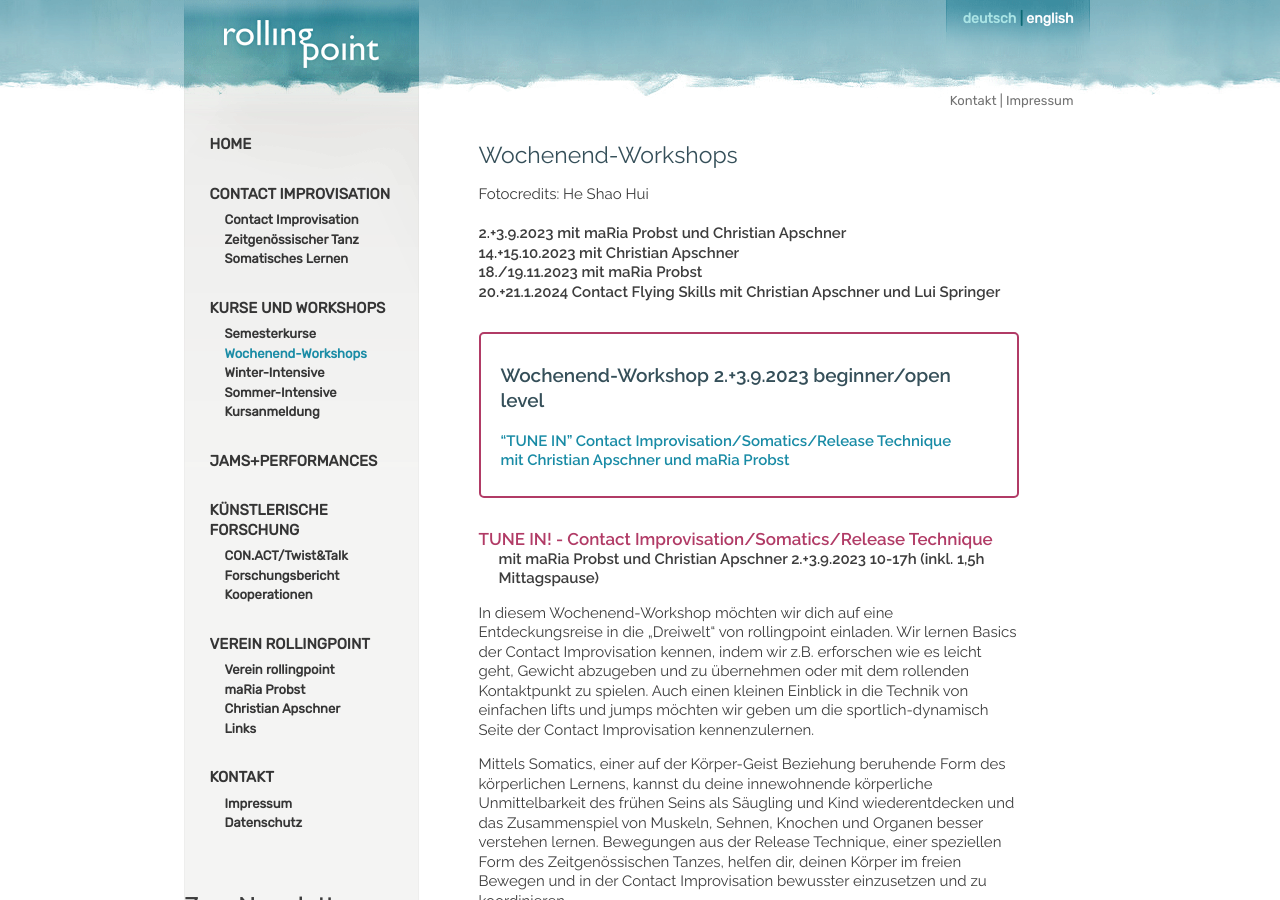
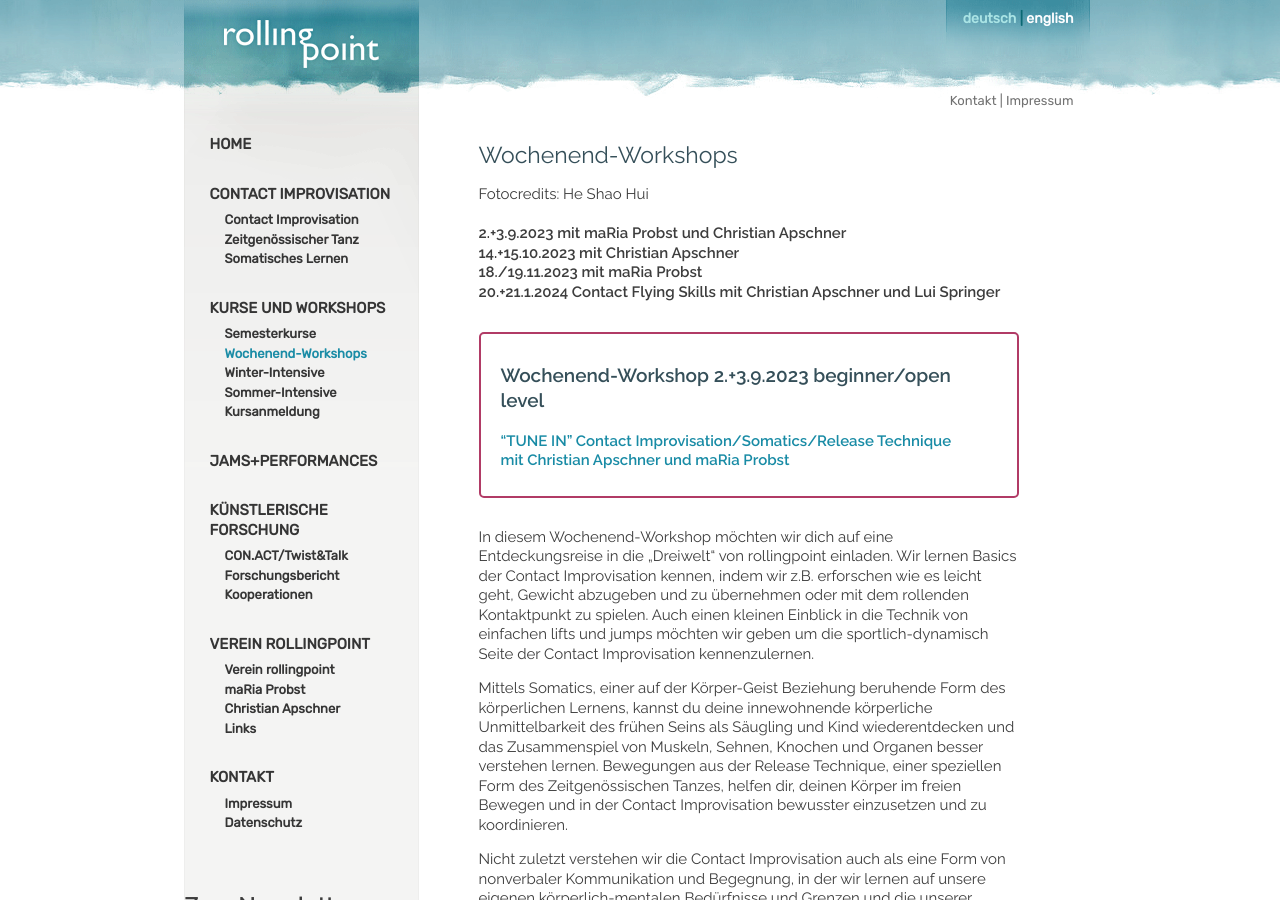
Before and after one commit to manulari/rollingpointat, a Jekyll site: the page built from _pages_de/workshops.md, in a window 1280 px wide and 900 px high. Built offline with Jekyll 4.4.1, drawn with Linux system fonts in a browser that asks for light colours; comment, search, counter and statistics services are not loaded.

Commit message:
Update page (de) “workshops”

```diff
--- a/_pages_de/workshops.md
+++ b/_pages_de/workshops.md
@@ -16,11 +16,7 @@ Fotocredits: He Shao Hui\
 > [**"TUNE IN" Contact Improvisation/Somatics/Release Technique**\
 > **mit Christian Apschner und maRia Probst**](#liquid)
 
-<div class="named-anchor" id="liquid"></div>
 
-#### TUNE IN! - Contact Improvisation/Somatics/Release Technique
-
-**mit maRia Probst und Christian Apschner 2.+3.9.2023 10-17h (inkl. 1,5h Mittagspause)**
 
 <div class="named-anchor" id="cell"></div>
 
```
